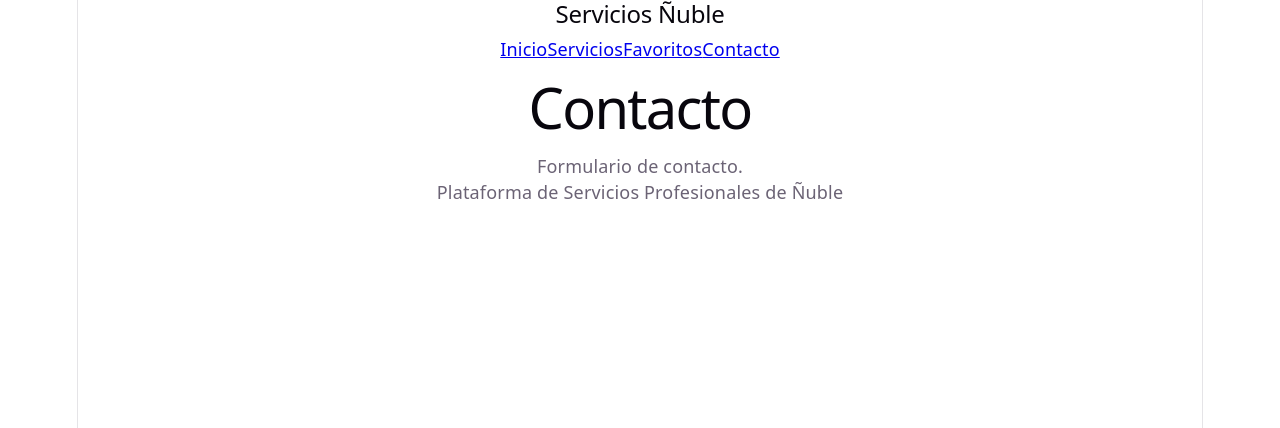
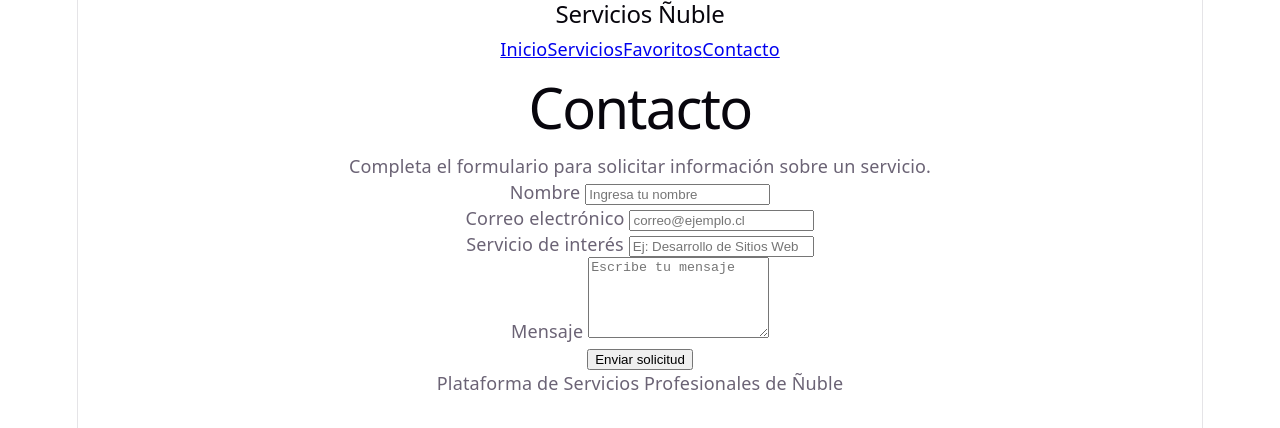
Before and after one commit to manupunkk/Ingenieria-Web, a Vue app: page /contacto in a window 1280 px wide. Shown: the top 428 px of the page. Built offline with nearby package versions, Linux system fonts and the light colour scheme; the HTML template or start-up script is replaced by a standard one.

Commit message:
Evaluacion 2 - Formulario y validaciones

```diff
--- a/src/views/ContactoView.vue
+++ b/src/views/ContactoView.vue
@@ -1,6 +1,123 @@
+<script setup>
+import { ref } from 'vue'
+
+const nombre = ref('')
+const correo = ref('')
+const servicio = ref('')
+const mensaje = ref('')
+
+const error = ref('')
+const confirmacion = ref('')
+
+function enviarFormulario() {
+  error.value = ''
+  confirmacion.value = ''
+
+  if (
+    !nombre.value.trim() ||
+    !correo.value.trim() ||
+    !servicio.value.trim() ||
+    !mensaje.value.trim()
+  ) {
+    error.value = 'Por favor, completa todos los campos.'
+    return
+  }
+
+  if (!correo.value.includes('@')) {
+    error.value = 'Ingresa un correo electrónico válido.'
+    return
+  }
+
+  confirmacion.value = 'Tu solicitud fue enviada correctamente.'
+
+  nombre.value = ''
+  correo.value = ''
+  servicio.value = ''
+  mensaje.value = ''
+}
+</script>
+
 <template>
-  <section>
+  <section class="pagina">
     <h1>Contacto</h1>
-    <p>Formulario de contacto.</p>
+
+    <p>
+      Completa el formulario para solicitar información sobre un servicio.
+    </p>
+
+    <form
+      class="formulario-contacto"
+      @submit.prevent="enviarFormulario"
+    >
+      <div class="campo">
+        <label for="nombre">
+          Nombre
+        </label>
+
+        <input
+          id="nombre"
+          v-model="nombre"
+          type="text"
+          placeholder="Ingresa tu nombre"
+        />
+      </div>
+
+      <div class="campo">
+        <label for="correo">
+          Correo electrónico
+        </label>
+
+        <input
+          id="correo"
+          v-model="correo"
+          type="email"
+          placeholder="correo@ejemplo.cl"
+        />
+      </div>
+
+      <div class="campo">
+        <label for="servicio">
+          Servicio de interés
+        </label>
+
+        <input
+          id="servicio"
+          v-model="servicio"
+          type="text"
+          placeholder="Ej: Desarrollo de Sitios Web"
+        />
+      </div>
+
+      <div class="campo">
+        <label for="mensaje">
+          Mensaje
+        </label>
+
+        <textarea
+          id="mensaje"
+          v-model="mensaje"
+          rows="5"
+          placeholder="Escribe tu mensaje"
+        ></textarea>
+      </div>
+
+      <p
+        v-if="error"
+        class="mensaje-error"
+      >
+        {{ error }}
+      </p>
+
+      <p
+        v-if="confirmacion"
+        class="mensaje-exito"
+      >
+        {{ confirmacion }}
+      </p>
+
+      <button type="submit">
+        Enviar solicitud
+      </button>
+    </form>
   </section>
 </template>
```
